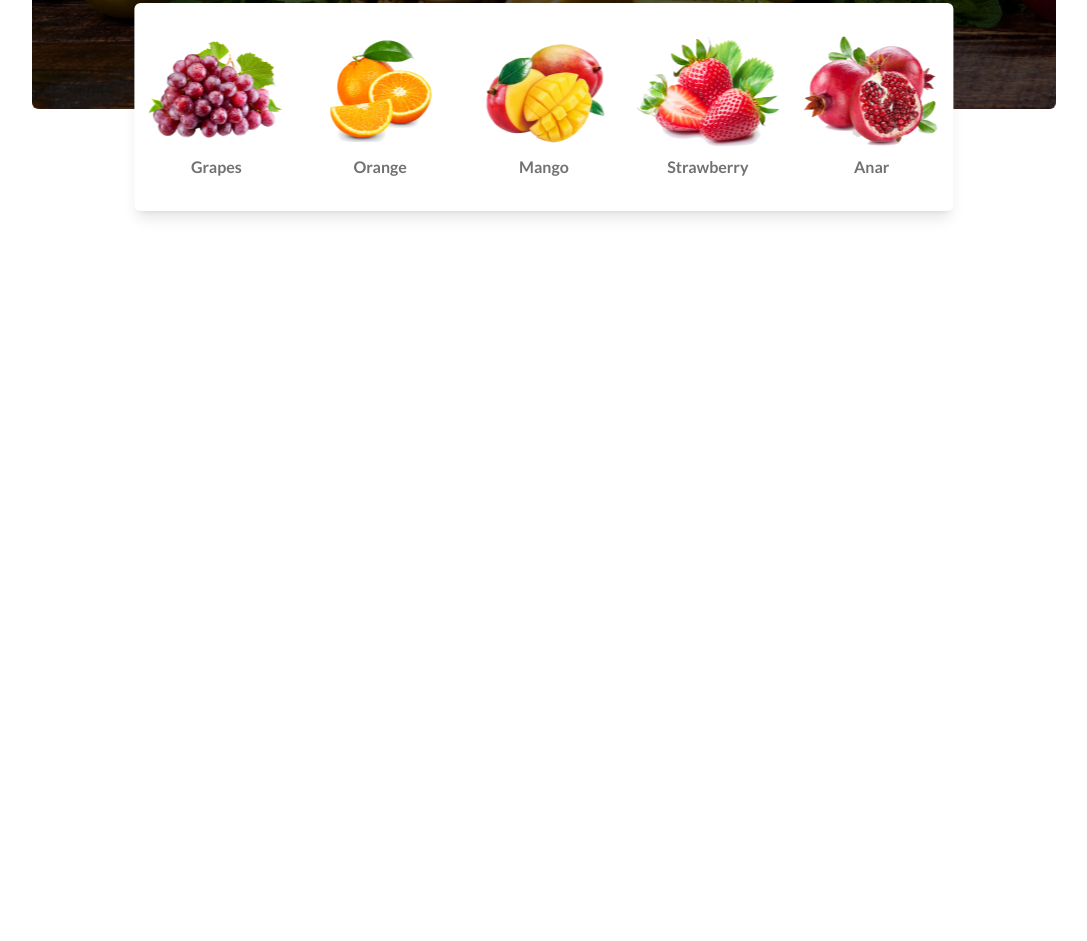
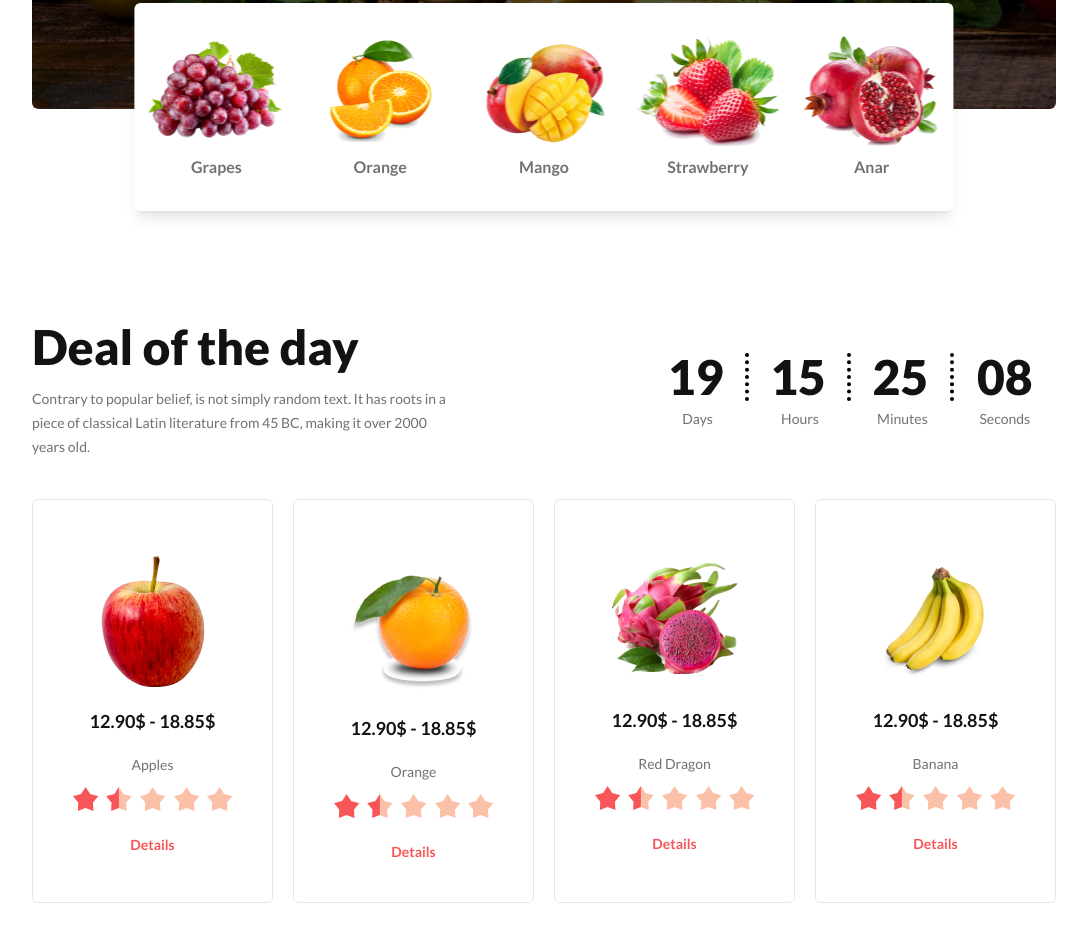
Before and after one commit to sultangit95/fruit-burst, a plain HTML site: page index.html in a window 1280 px wide. Shown: the part 745-1686 px from the top of the page, without its empty margins (96-1183 px from the left). Before the commit the page ends 1068 px from the top, so only its background shows below. Drawn offline with nearby package versions, Linux system fonts and the light colour scheme; grey boxes are pictures that could not be loaded.

Commit message:
cards area completed

```diff
--- a/index.html
+++ b/index.html
@@ -189,7 +189,66 @@
     <!-- ===== header section ends ===== -->
     <!-- ===== main section starts ===== -->
     <main>
-
+      <!-- ===== deal section starts ===== -->
+      <section id="deal" class="mb-32">
+        <div class="custom-container">
+          <div class="deal-heading flex justify-between">
+            <div class="title w-[60%]">
+              <h1 class="font-lato text-5xl text-hcol font-extrabold">Deal of the day</h1>
+              <p class="font-lato text-pcol text-sm leading-6 mt-4 pr-48">Contrary to popular belief, is not simply random text. It has roots in a piece of classical Latin literature from 45 BC, making it over 2000 years old.</p>
+            </div>
+            <div class="time grid grid-cols-4 w-[40%]">
+              <div class="days text-center flex flex-col justify-center">
+                <h1 class="font-lato text-5xl text-hcol font-extrabold border-r-4 border-dotted border-black">19</h1>
+                <p class="font-lato text-pcol text-sm mt-2 font-medium">Days</p>
+              </div>
+              <div class="hours text-center flex flex-col justify-center">
+                <h1 class="font-lato text-5xl text-hcol font-extrabold border-r-4 border-dotted border-black">15</h1>
+                <p class="font-lato text-pcol text-sm mt-2 font-medium">Hours</p>
+              </div>
+              <div class="minute text-center flex flex-col justify-center">
+                <h1 class="font-lato text-5xl text-hcol font-extrabold border-r-4 border-dotted border-black">25</h1>
+                <p class="font-lato text-pcol text-sm mt-2 font-medium">Minutes</p>
+              </div>
+              <div class="second text-center flex flex-col justify-center">
+                <h1 class="font-lato text-5xl text-hcol font-extrabold">08</h1>
+                <p class="font-lato text-pcol text-sm mt-2 font-medium">Seconds</p>
+              </div>
+            </div>
+          </div>
+          <div class="deal-cards grid grid-cols-4 gap-5 mt-10">
+            <div class="text-center border border-inherit rounded-md pt-14 pb-10 cursor-pointer hover:shadow-lg transition duration-500">
+              <img src="./images/fruit6.png" alt="fruit-image" class="inline">
+              <h5 class="font-lato text-lg my-5 font-bold text-hcol">12.90$ - 18.85$</h5>
+              <p class="font-medium text-sm text-pcol">Apples</p>
+              <img src="./images/rating.png" alt="star" class="inline my-3">
+              <a href="" class="block text-brand text-sm font-lato font-bold mt-3">Details</a>
+            </div>
+            <div class="text-center border border-inherit rounded-md pt-14 pb-10 cursor-pointer hover:shadow-lg transition duration-500">
+              <img src="./images/fruit7.png" alt="fruit-image" class="inline">
+              <h5 class="font-lato text-lg my-5 font-bold text-hcol">12.90$ - 18.85$</h5>
+              <p class="font-medium text-sm text-pcol">Orange</p>
+              <img src="./images/rating.png" alt="star" class="inline my-3">
+              <a href="" class="block text-brand text-sm font-lato font-bold mt-3">Details</a>
+            </div>
+            <div class="text-center border border-inherit rounded-md pt-14 pb-10 cursor-pointer hover:shadow-lg transition duration-500">
+              <img src="./images/fruit8.png" alt="fruit-image" class="inline">
+              <h5 class="font-lato text-lg my-5 font-bold text-hcol">12.90$ - 18.85$</h5>
+              <p class="font-medium text-sm text-pcol">Red Dragon</p>
+              <img src="./images/rating.png" alt="star" class="inline my-3">
+              <a href="" class="block text-brand text-sm font-lato font-bold mt-3">Details</a>
+            </div>
+            <div class="text-center border border-inherit rounded-md pt-14 pb-10 cursor-pointer hover:shadow-lg transition duration-500">
+              <img src="./images/fruit9.png" alt="fruit-image" class="inline">
+              <h5 class="font-lato text-lg my-5 font-bold text-hcol">12.90$ - 18.85$</h5>
+              <p class="font-medium text-sm text-pcol">Banana</p>
+              <img src="./images/rating.png" alt="star" class="inline my-3">
+              <a href="" class="block text-brand text-sm font-lato font-bold mt-3">Details</a>
+            </div>
+          </div>
+        </div>
+      </section>
+      <!-- ===== deal section ends ===== -->
     </main>
     <!-- ===== main section ends ===== -->
     <!-- ===== footer section starts ===== -->
```
Also changed, not shown: images/rating.png (added).
